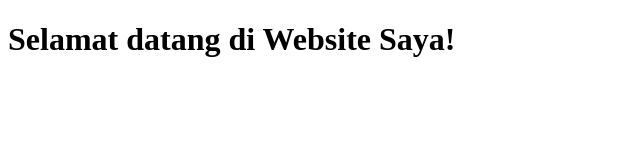
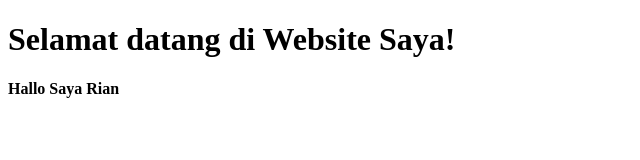
Before and after one commit to Rianmrz/Rianmrz.github.io, a plain HTML site: page index.html in a window 1280 px wide. Shown: the whole page, without its empty margins (0-640 px from the left). Drawn offline with Linux system fonts and the light colour scheme.

Commit message:
Update index.html

```diff
--- a/index.html
+++ b/index.html
@@ -5,5 +5,6 @@
 </head>
 <body>
     <h1>Selamat datang di Website Saya!</h1>
+    <h4>Hallo Saya Rian</h4>
 </body>
 </html>
```
